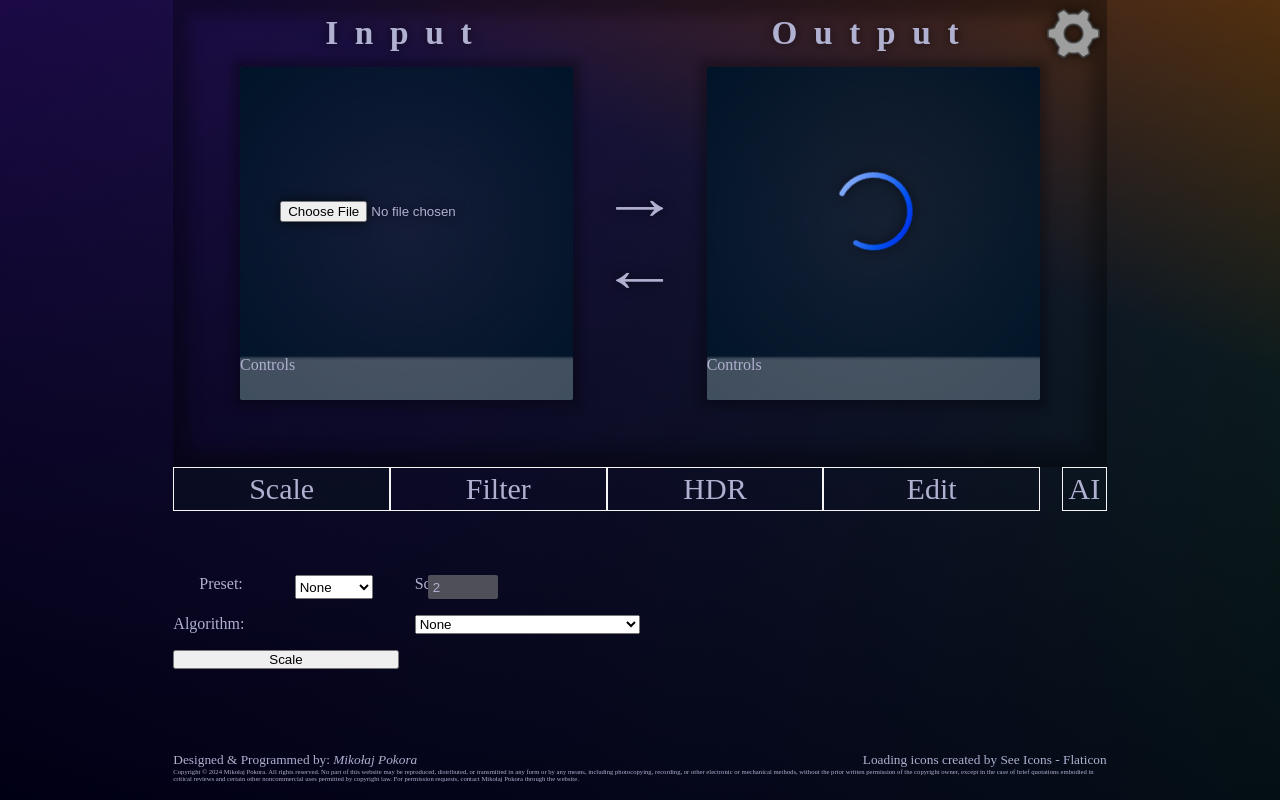
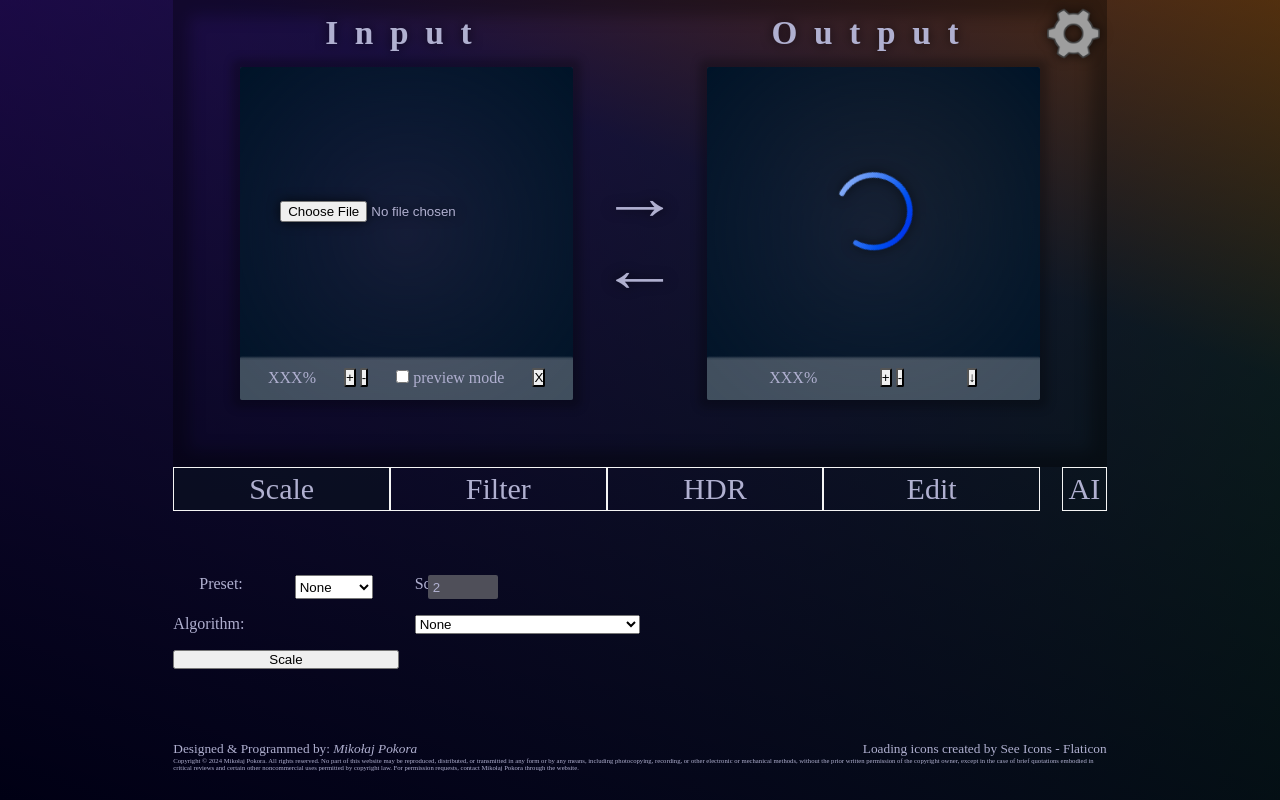
Before and after one commit to MikiP98/MultiScaler-Plus_Web_Server, a SvelteKit app: page / in a window 1280 px wide. Built offline with nearby package versions, Linux system fonts and the light colour scheme.

Commit message:
Proportions improvements, image fields controls creation

```diff
--- a/src/routes/+layout.svelte
+++ b/src/routes/+layout.svelte
@@ -30,6 +30,11 @@
 		align-items: center;
 
 		color: var(--font-color-1);
+	}
+	@media only screen and (max-height: 1440px) {
+		footer, :global(footer) {
+			height: calc(var(--j) * 0.6666);
+		}
 	}
 
 	.center-on-site {
--- a/src/routes/+page.svelte
+++ b/src/routes/+page.svelte
@@ -116,9 +116,14 @@
 		align-items: center;
 		justify-content: center;
 
-		height: calc(var(--j) * 9);
+		height: calc(var(--j) * 8);
 	}
-	@media only screen and (max-height: 1000px) {
+	@media only screen and (max-height: 1440px) {
+		section {
+			height: calc(var(--j) * 8.6666);
+		}
+	}
+	@media only screen and (max-height: 1080px) {
 		section {
 			height: calc(var(--j) * 3.3333);
 		}
--- a/src/routes/Header.svelte
+++ b/src/routes/Header.svelte
@@ -12,7 +12,7 @@
 	import { onMount } from 'svelte';
 	import { handleSubmitStore } from './store';
 
-	let image = "https://www.w3schools.com/w3images/lights.jpg";
+	// let image = "https://www.w3schools.com/w3images/lights.jpg";
 
     function handleFileSelect(evt) {
         const files = evt.target.files;
@@ -31,6 +31,7 @@
     }
 
     let imageUrl = "";
+	let imageOutputUrl = "";
 
     function onFileInputChange(event) {
 		console.log("File input changed");
@@ -82,27 +83,52 @@
 						</div>
 
 						<div id="controls">
-							<p>Controls</p>
+							<span>
+								XXX%
+							</span>
+							<span>
+								<button>+</button>
+								<button>-</button>
+							</span>
+							<span>
+								<input id="preview-mode" name="preview-mode" type="checkbox">
+								<label for="preview-mode">preview mode</label>
+							</span>
+							<span>
+								<button>
+									X
+									<!-- <img src={trash-can} /> -->
+								</button>
+							</span>
 						</div>
 					</div>
 				</div>
 			</div>
 
 			<h1 id="output-info-text">Output</h1>
-			<div class="image-container-output" style="--css-image: url({imageUrl});">
+			<div class="image-container-output" style="--css-image: url({imageOutputUrl});">
 				<div class="background-image-bloom">
 					<div class="blur">
 						<div class="visible-image">
-							{#if !imageUrl}
+							{#if !imageOutputUrl}
 								<img src={loading} alt="loading circle" id="loading-circle">
 							{/if}
-							{#if imageUrl}
-								<img src={imageUrl} alt="Selected Image" width="200px" />
+							{#if imageOutputUrl}
+								<img src={imageOutputUrl} alt="Selected Image" width="200px" />
 							{/if}
 						</div>
 
 						<div id="controls">
-							<p>Controls</p>
+							<span>
+								XXX%
+							</span>
+							<span>
+								<button>+</button>
+								<button>-</button>
+							</span>
+							<span>
+								<button>↓</button>
+							</span>
 						</div>
 					</div>
 				</div>
@@ -113,9 +139,9 @@
 				<button class="interactable" on:click={handleOutputToInput}>←</button>
 			</div>
 
-			<div id="settings">
+			<button id="settings">
 				<img src={cog} alt="Setting cog" class="interactable" />
-			</div>
+			</button>
 
 		</div>
 		<nav>
@@ -147,11 +173,9 @@
 		min-width: 0;
 		min-height: 0;
 
-
-
-		--j: calc(100vh / 18);
+		--j: calc(100vh / 17);
 	}
-	@media only screen and (max-height: 1000px) {
+	@media only screen and (max-height: 1080px) {
 		*, :global(*), header, :global(header) {
 			--j: calc(100vh / 12);
 		}
@@ -265,7 +289,7 @@
 		display: grid;
 		grid-template-rows: auto var(--j);
     }
-	@media only screen and (max-height: 1000px) {
+	@media only screen and (max-height: 1440px) {
 		.blur {
 			grid-template-rows: auto calc(var(--j) * 0.6666);
 		}
@@ -302,6 +326,10 @@
 		/* background-color: rgba(255, 255, 255, 0.25); */
 		background: linear-gradient(0deg, rgba(255,255,255,0.25) 0%, rgba(255,255,255,0.25) 90%, rgba(255,255,255,0.2) 95%, rgba(255,255,255,0) 100%);
 		/* z-index: 1; */
+
+		display: flex;
+		justify-content: space-evenly;
+		align-items: center;
     }
 	/* @media only screen and (max-height: 1000px) {
 		#controls {
@@ -385,6 +413,9 @@
 		display: flex;
 		justify-content: center;
 		align-items: center;
+
+		background-color: transparent;
+		border: none;
 	}
 	#settings img {
 		width: 80%;
@@ -408,7 +439,7 @@
 
 		--font-color-1: var(--font-color-1);
 	}
-	@media only screen and (max-height: 1000px) {
+	@media only screen and (max-height: 1440px) {
 		nav, :global(nav) {
 			height: calc(var(--j) * 0.6666);
 
@@ -444,7 +475,7 @@
 		background-color: transparent;
 		text-decoration: none;
 	} */
-	@media only screen and (max-height: 1000px) {
+	@media only screen and (max-height: 1440px) {
 		nav li, :global(nav li), nav span, :global(nav span) {
 			font-size: calc(var(--j)/2.22);
 		}
```
